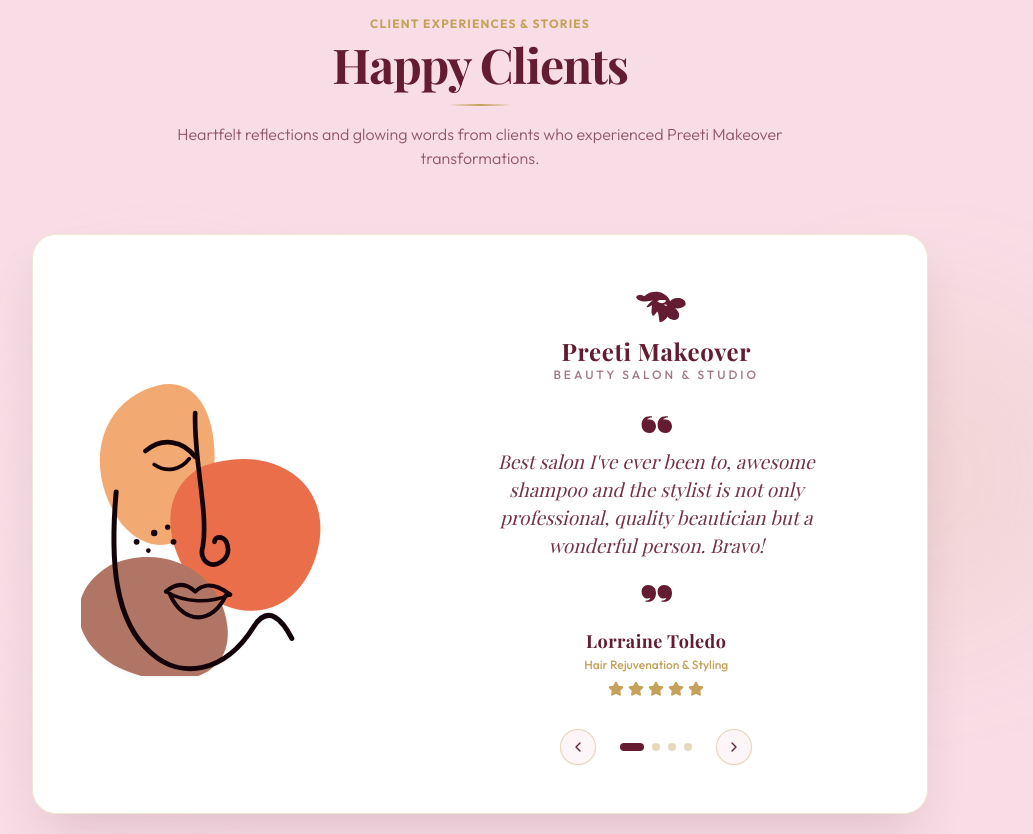
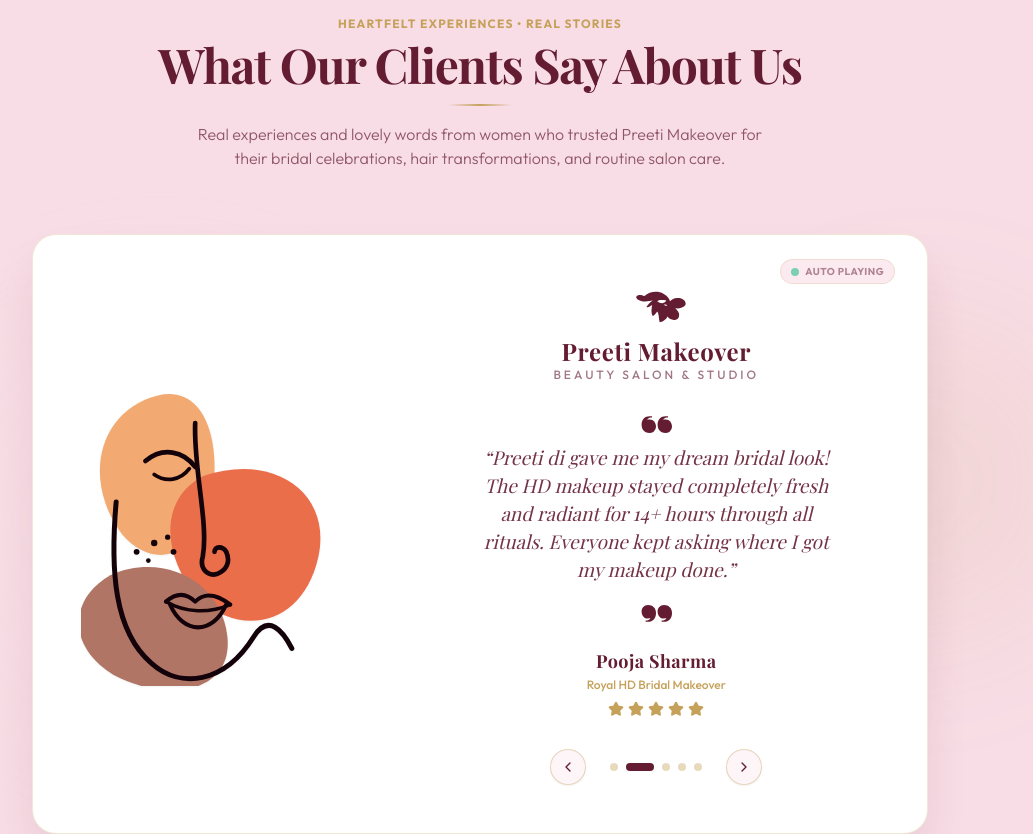
Before and after one commit to mohit-webgent/PreetiMakeover, a React (Vite) app in the folder client/: page / in a window 1280 px wide. Shown: the part 3380-4214 px from the top of the page, without its empty margins (160-1193 px from the left). Built offline with nearby package versions, Linux system fonts and the light colour scheme; no server answers; a web font is replaced by a local one.

Commit message:
feat(testimonials): add auto-rotation with hover-pause and customer-friendly heading

```diff
--- a/client/src/components/sections/TestimonialsSection.jsx
+++ b/client/src/components/sections/TestimonialsSection.jsx
@@ -1,5 +1,5 @@
 import React, { useState, useEffect } from 'react';
-import { Star, ChevronLeft, ChevronRight, MessageSquare, Sparkles, Heart } from 'lucide-react';
+import { Star, ChevronLeft, ChevronRight, MessageSquare, Heart, Pause, Play } from 'lucide-react';
 
 export default function TestimonialsSection({ testimonials = [] }) {
   // Curated authentic reviews (fallback + reference styling)
@@ -31,6 +31,13 @@
       serviceName: 'Nanoplastia & Hair Botoplex',
       rating: 5,
       reviewText: "Transformed my dry, frizzy hair into silky, glossy locks without any harsh chemical fumes. Preeti explained every single step with such patience. My hair has never felt healthier!"
+    },
+    {
+      id: '5',
+      clientName: 'Riya Sengupta',
+      serviceName: 'Signature Hydra Facial & Care',
+      rating: 5,
+      reviewText: "From pain-free gentle waxing to the most soothing hydrating facial massage, Preeti Makeover is unmatched in hygiene and care. Love visiting every month!"
     }
   ];
 
@@ -41,20 +48,40 @@
 
   const [currentIndex, setCurrentIndex] = useState(0);
   const [isAnimating, setIsAnimating] = useState(false);
+  const [isPaused, setIsPaused] = useState(false);
 
-  // Cycle reviews
+  // Auto-play: Rotate testimonials continuously every 4.5 seconds
+  useEffect(() => {
+    if (isPaused || reviewsList.length <= 1) return;
+
+    const interval = setInterval(() => {
+      setIsAnimating(true);
+      setTimeout(() => {
+        setCurrentIndex((prev) => (prev === reviewsList.length - 1 ? 0 : prev + 1));
+        setIsAnimating(false);
+      }, 250);
+    }, 4500);
+
+    return () => clearInterval(interval);
+  }, [isPaused, reviewsList.length]);
+
+  // Manual navigation handlers
   const handlePrev = () => {
     if (isAnimating) return;
     setIsAnimating(true);
-    setCurrentIndex((prev) => (prev === 0 ? reviewsList.length - 1 : prev - 1));
-    setTimeout(() => setIsAnimating(false), 300);
+    setTimeout(() => {
+      setCurrentIndex((prev) => (prev === 0 ? reviewsList.length - 1 : prev - 1));
+      setIsAnimating(false);
+    }, 250);
   };
 
   const handleNext = () => {
     if (isAnimating) return;
     setIsAnimating(true);
-    setCurrentIndex((prev) => (prev === reviewsList.length - 1 ? 0 : prev + 1));
-    setTimeout(() => setIsAnimating(false), 300);
+    setTimeout(() => {
+      setCurrentIndex((prev) => (prev === reviewsList.length - 1 ? 0 : prev + 1));
+      setIsAnimating(false);
+    }, 250);
   };
 
   const activeReview = reviewsList[currentIndex] || reviewsList[0];
@@ -68,22 +95,32 @@
 
       <div className="max-w-6xl mx-auto px-4 sm:px-6 lg:px-8 relative z-10">
 
-        {/* Section Header */}
+        {/* Customer-friendly Section Header */}
         <div className="text-center max-w-2xl mx-auto mb-12 sm:mb-16">
           <span className="text-xs uppercase tracking-widest text-salon-gold font-bold block mb-2">
-            CLIENT EXPERIENCES & STORIES
+            HEARTFELT EXPERIENCES • REAL STORIES
           </span>
           <h2 className="text-3xl sm:text-4xl md:text-5xl font-serif font-bold text-salon-maroon tracking-tight mb-4">
-            Happy Clients
+            What Our Clients Say About Us
           </h2>
           <div className="w-16 h-0.5 bg-gradient-to-r from-transparent via-salon-gold to-transparent mx-auto mb-4"></div>
-          <p className="text-sm sm:text-base text-salon-maroon/70 font-light leading-relaxed">
-            Heartfelt reflections and glowing words from clients who experienced Preeti Makeover transformations.
+          <p className="text-sm sm:text-base text-salon-maroon/70 font-light leading-relaxed max-w-xl mx-auto">
+            Real experiences and lovely words from women who trusted Preeti Makeover for their bridal celebrations, hair transformations, and routine salon care.
           </p>
         </div>
 
-        {/* Artistic Editorial Testimonial Card (Matching reference design) */}
-        <div className="max-w-4xl mx-auto bg-white rounded-3xl shadow-luxury-lg border border-salon-gold/25 p-6 sm:p-10 lg:p-12 relative transition-all duration-300">
+        {/* Artistic Editorial Testimonial Card (Auto-rotating with Pause on Hover) */}
+        <div
+          onMouseEnter={() => setIsPaused(true)}
+          onMouseLeave={() => setIsPaused(false)}
+          className="max-w-4xl mx-auto bg-white rounded-3xl shadow-luxury-lg border border-salon-gold/25 p-6 sm:p-10 lg:p-12 relative transition-all duration-300 group"
+        >
+
+          {/* Subtle Live Auto-rotate Pulse badge */}
+          <div className="absolute top-4 right-5 sm:top-6 sm:right-8 flex items-center gap-1.5 text-[10px] uppercase font-bold tracking-wider text-salon-maroon/50 bg-salon-blush/60 px-2.5 py-1 rounded-full border border-salon-gold/20 select-none">
+            <span className={`w-2 h-2 rounded-full ${isPaused ? 'bg-amber-400' : 'bg-emerald-500 animate-pulse'}`} />
+            <span>{isPaused ? 'Paused' : 'Auto Playing'}</span>
+          </div>
 
           <div className="grid grid-cols-1 md:grid-cols-12 gap-8 lg:gap-12 items-center">
 
@@ -234,9 +271,13 @@
               </div>
 
               {/* Review Quote Body with smooth transition */}
-              <div className={`min-h-[110px] sm:min-h-[120px] flex items-center justify-center transition-opacity duration-300 ${isAnimating ? 'opacity-0 scale-98' : 'opacity-100 scale-100'}`}>
-                <p className="text-base sm:text-lg lg:text-[19px] text-salon-maroon/90 italic font-serif leading-relaxed px-2 sm:px-6">
-                  {activeReview.reviewText}
+              <div className="min-h-[120px] sm:min-h-[130px] flex items-center justify-center">
+                <p
+                  className={`text-base sm:text-lg lg:text-[19px] text-salon-maroon/90 italic font-serif leading-relaxed px-2 sm:px-4 transition-all duration-300 transform ${
+                    isAnimating ? 'opacity-0 scale-95 translate-y-1' : 'opacity-100 scale-100 translate-y-0'
+                  }`}
+                >
+                  “{activeReview.reviewText}”
                 </p>
               </div>
 
@@ -253,8 +294,8 @@
                 </svg>
               </div>
 
-              {/* Author / Client Info */}
-              <div className={`mt-4 transition-opacity duration-300 ${isAnimating ? 'opacity-0' : 'opacity-100'}`}>
+              {/* Author / Client Info with smooth transition */}
+              <div className={`mt-4 transition-all duration-300 ${isAnimating ? 'opacity-0 translate-y-1' : 'opacity-100 translate-y-0'}`}>
                 <h4 className="font-serif font-bold text-base sm:text-lg text-salon-maroon tracking-wide">
                   {activeReview.clientName}
                 </h4>
@@ -272,7 +313,7 @@
               </div>
 
               {/* Review Switcher Controls (Arrows + Dots) */}
-              <div className="mt-8 flex items-center justify-center gap-6">
+              <div className="mt-8 flex items-center justify-center gap-4 sm:gap-6">
                 <button
                   type="button"
                   onClick={handlePrev}
@@ -289,14 +330,17 @@
                       key={idx}
                       type="button"
                       onClick={() => {
+                        if (currentIndex === idx) return;
                         setIsAnimating(true);
-                        setCurrentIndex(idx);
-                        setTimeout(() => setIsAnimating(false), 300);
+                        setTimeout(() => {
+                          setCurrentIndex(idx);
+                          setIsAnimating(false);
+                        }, 250);
                       }}
                       aria-label={`Go to review ${idx + 1}`}
                       className={`h-2 rounded-full transition-all duration-300 ${
                         currentIndex === idx
-                          ? 'w-6 bg-salon-maroon'
+                          ? 'w-7 bg-salon-maroon'
                           : 'w-2 bg-salon-gold/40 hover:bg-salon-gold'
                       }`}
                     />
@@ -319,7 +363,7 @@
 
         </div>
 
-        {/* Client Feedback Invitation Callout (Matching subtle luxury palette) */}
+        {/* Client Feedback Invitation Callout */}
         <div className="mt-12 max-w-lg mx-auto rounded-2xl bg-white/70 backdrop-blur-sm p-5 border border-salon-gold/30 text-center shadow-sm">
           <div className="flex items-center justify-center gap-2 mb-1">
             <Heart className="w-4 h-4 text-salon-gold fill-salon-gold" />
```
